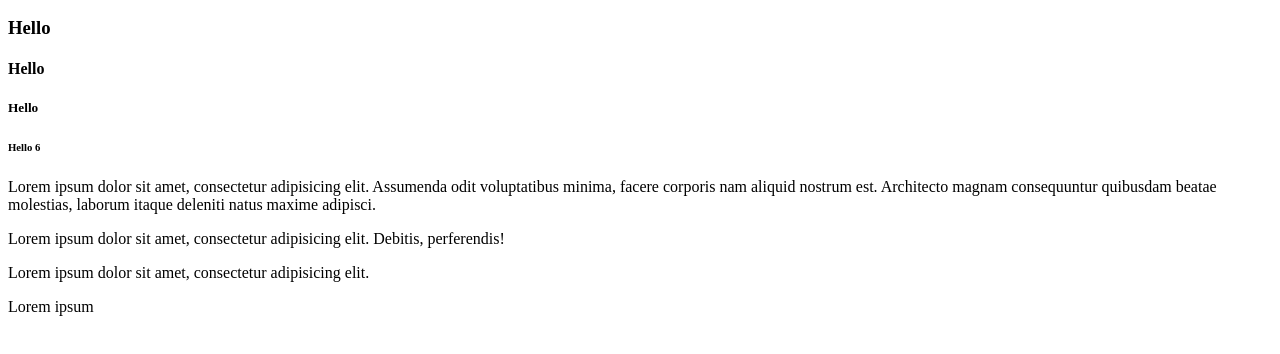
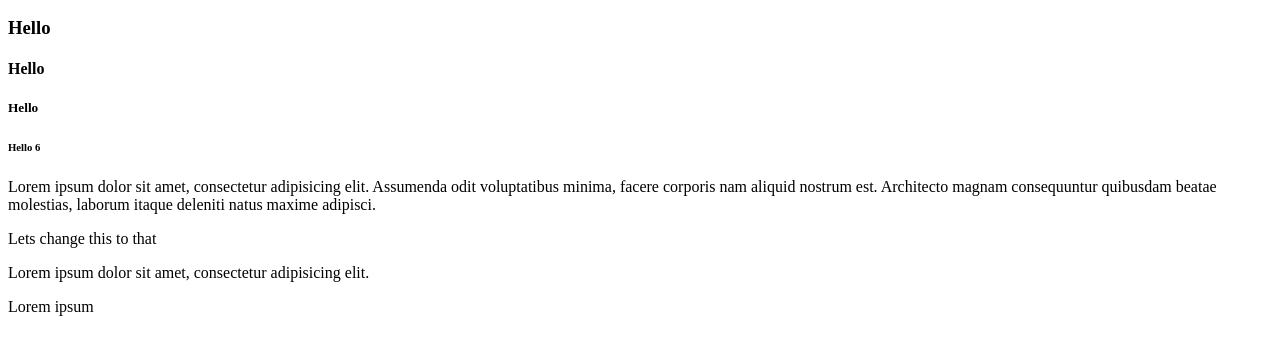
Before and after one commit to TKegehi/Hello_World, a plain HTML site: page index.html in a window 1280 px wide. Shown: the part 110-464 px from the top of the page. Drawn offline with Linux system fonts and the light colour scheme.

Commit message:
changed this to that

```diff
--- a/index.html
+++ b/index.html
@@ -23,8 +23,7 @@
     </p>
 
     <p>
-      Lorem ipsum dolor sit amet, consectetur adipisicing elit. Debitis,
-      perferendis!
+      Lets change this to that
     </p>
 
     <p>Lorem ipsum dolor sit amet, consectetur adipisicing elit.</p>
```
